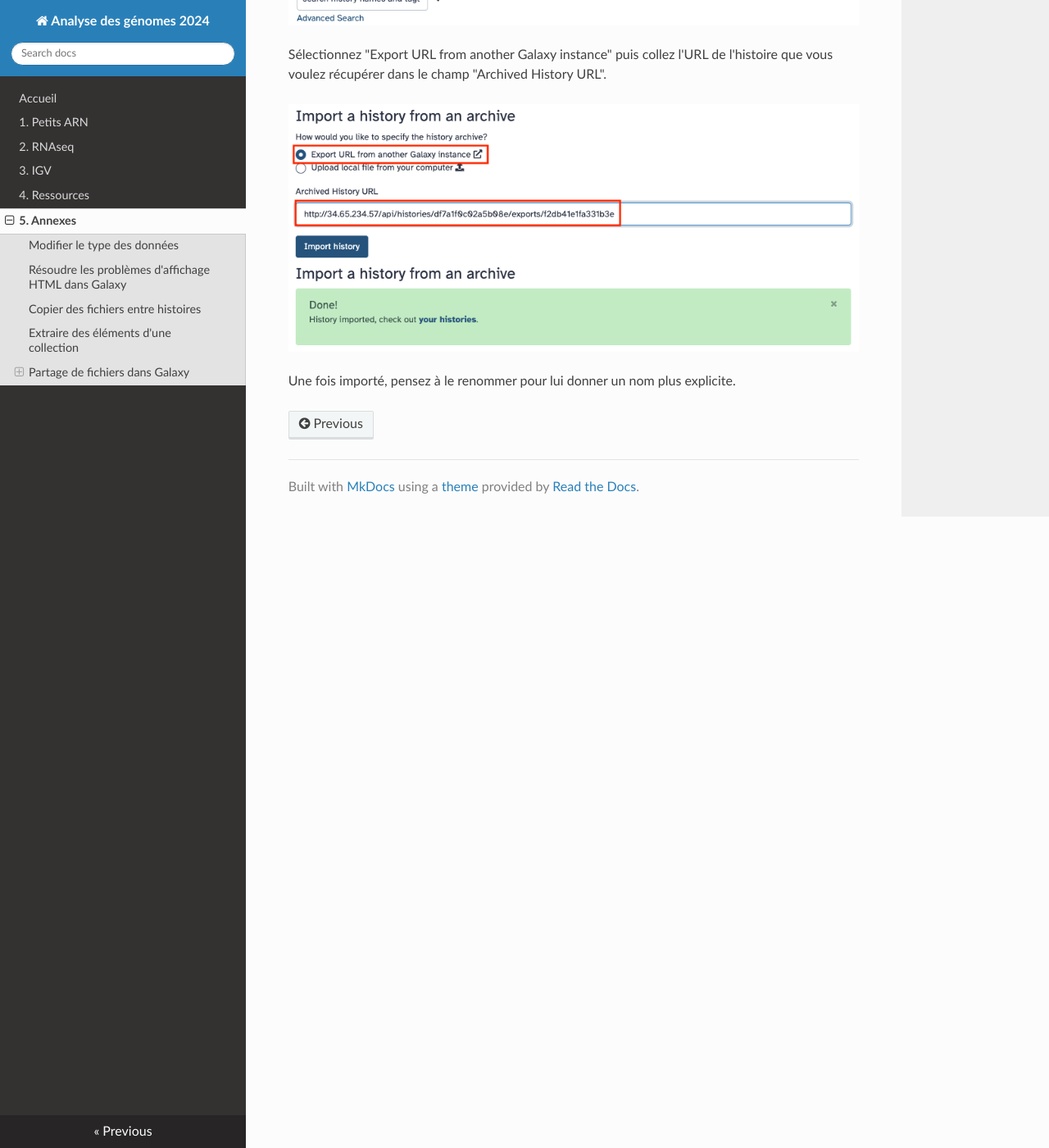
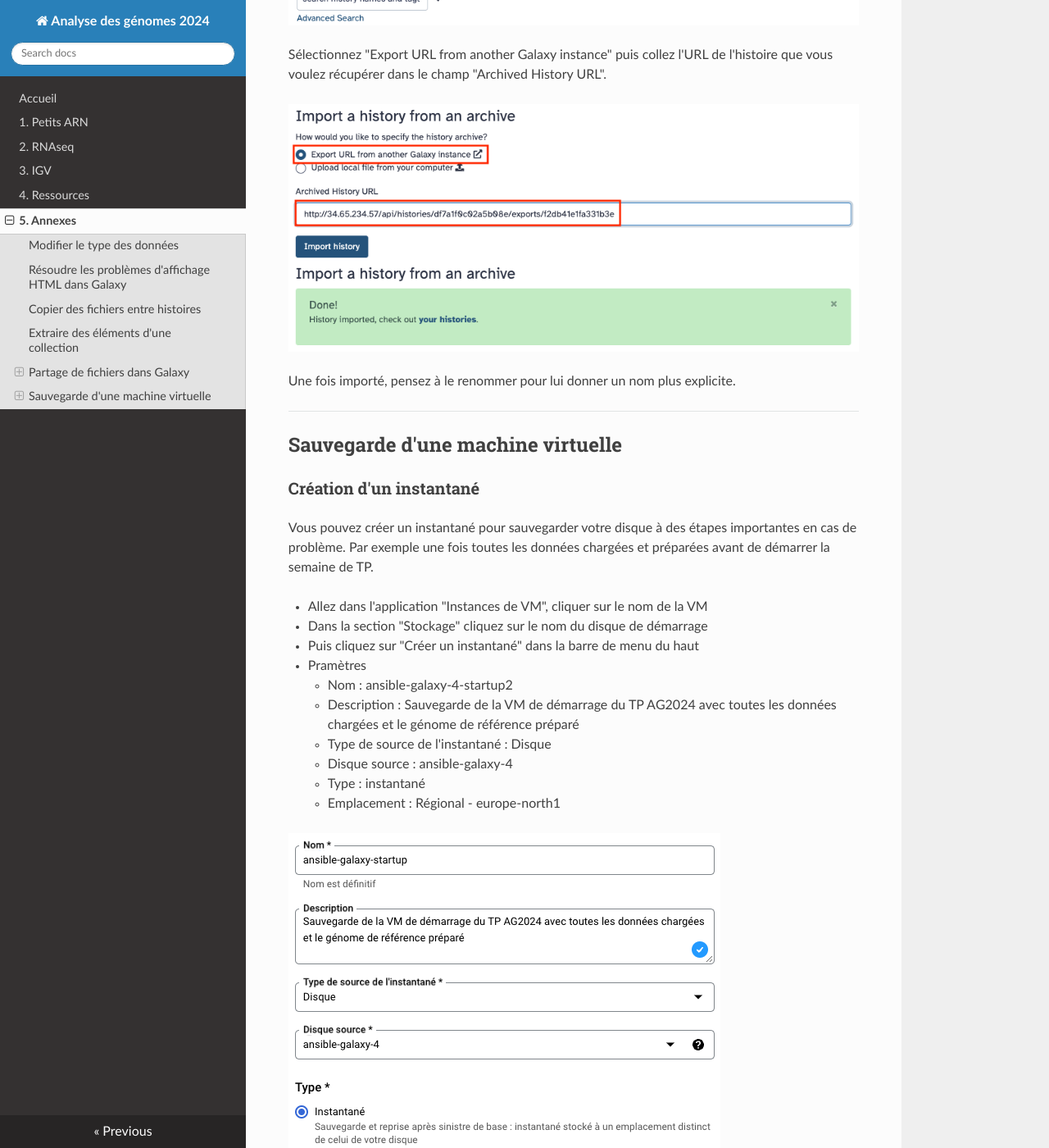
Before and after one commit to slecrom/AG2024, an MkDocs documentation site: the page built from docs/annexes.md, in a window 1280 px wide and 1400 px high, scrolled down 5001 px. Shown: the whole window at 82% size. Built offline with MkDocs 1.6.1, drawn with Linux system fonts in a browser that asks for light colours; nearby versions of some CDN libraries; some of the changed text lies outside the part shown.

Commit message:
Snapshot tutorial

```diff
--- a/docs/annexes.md
+++ b/docs/annexes.md
@@ -125,3 +125,34 @@ Sélectionnez "Export URL from another Galaxy instance" puis collez l'URL de l'h
 ![Import d'histoire](img/annexes/history_upload2.png "Import d'histoire")
 
 Une fois importé, pensez à le renommer pour lui donner un nom plus explicite.
+
+--------------------------------------------------------------------------------
+## Sauvegarde d'une machine virtuelle
+
+### Création d'un instantané
+
+Vous pouvez créer un instantané pour sauvegarder votre disque à des étapes importantes en cas de problème. Par exemple une fois toutes les données chargées et préparées avant de démarrer la semaine de TP.
+
+- Allez dans l'application "Instances de VM", cliquer sur le nom de la VM
+- Dans la section "Stockage" cliquez sur le nom du disque de démarrage
+- Puis cliquez sur "Créer un instantané" dans la barre de menu du haut
+- Pramètres
+	- Nom : ansible-galaxy-4-startup2
+	- Description : Sauvegarde de la VM de démarrage du TP AG2024 avec toutes les données chargées et le génome de référence préparé
+	- Type de source de l'instantané : Disque
+	- Disque source : ansible-galaxy-4
+	- Type : instantané
+	- Emplacement : Régional - europe-north1
+
+![Création d'un instantané](img/annexes/snapshot_creation.png "Création d'un instantané")
+
+Vous pouvez obtenir plus d'information en consultant la documentation [Créer des instantanés de disque](https://cloud.google.com/compute/docs/disks/create-snapshots?hl=fr)
+
+### Utilisation d'un instantané
+
+En cas de problème avec votre VM vous pouvez repartir d'une sauvegarde sans être obligé de tout réinstaller.
+
+- La première étape consiste à créer une VM comme vous l'avez déjà fait en suivant [le tutoriel StartBio](https://artbio.github.io/startbio/AnalyseGenomes_2024/bare-galaxy-google/)
+- Puis dans disque de démarrage cliquer sur "Modifier" et dans l'onglet "Instantanés" choisir celui que vous avez créé
+
+![Utilisation d'un instantané](img/annexes/snapshot_utilisation.png "Utilisation d'un instantané")
```
Also changed, not shown: docs/img/annexes/snapshot_creation.png (added), docs/img/annexes/snapshot_utilisation.png (added).
